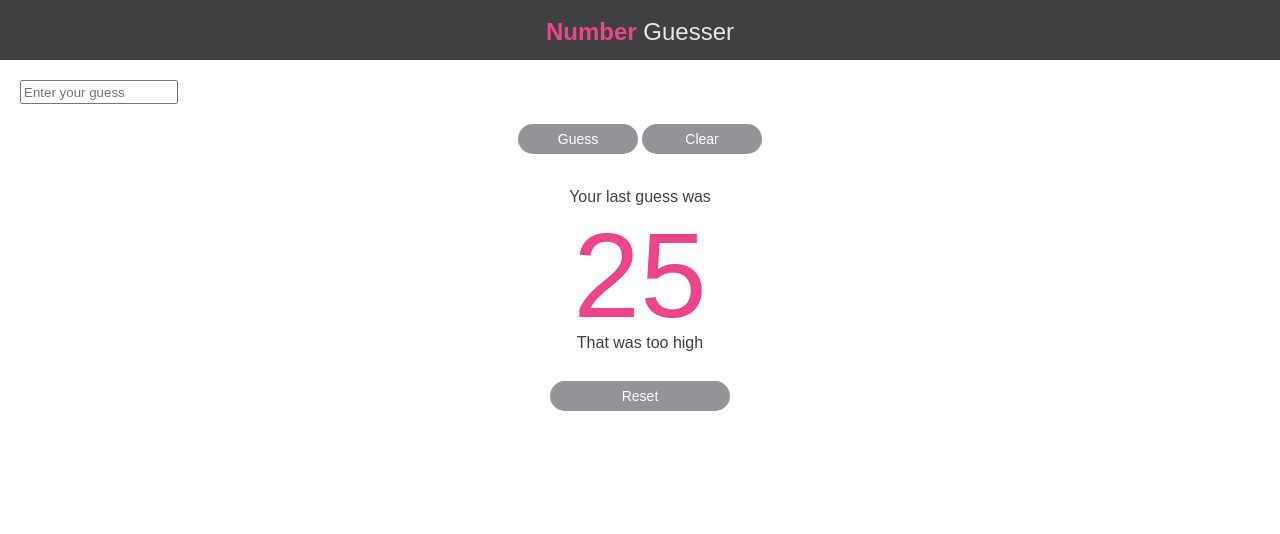
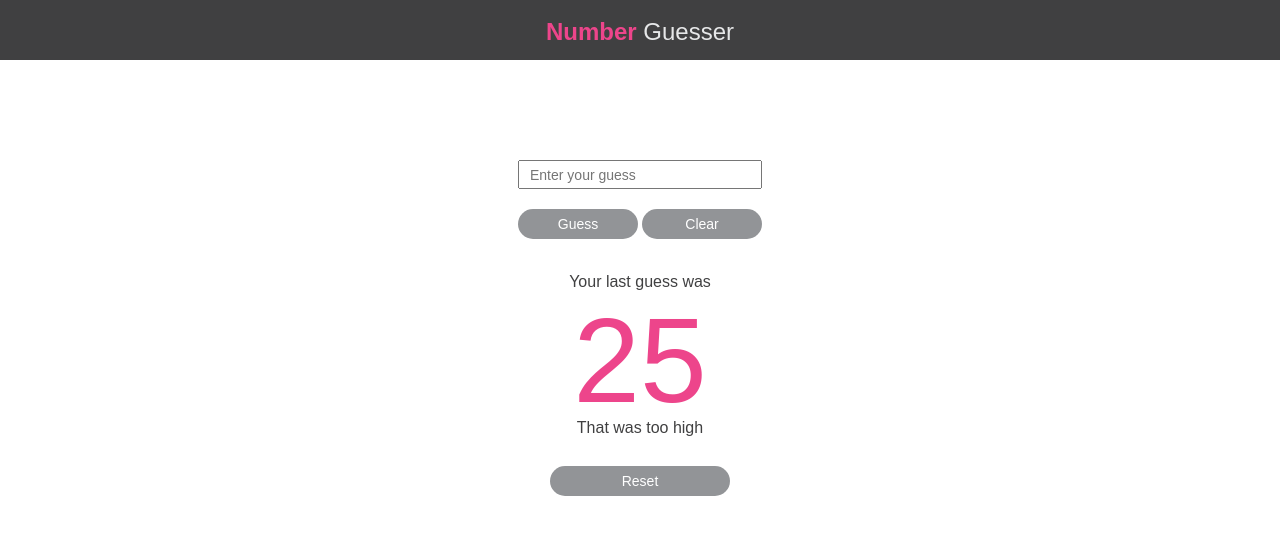
Before and after one commit to osman5019/Turing-NumberGuesser, a plain HTML site: page index.html in a window 1280 px wide. Drawn offline with nearby package versions, Linux system fonts and the light colour scheme.

Commit message:
Create basic template

```diff
--- a/style.css
+++ b/style.css
@@ -14,6 +14,10 @@ header {
 
 }
 
+button:focus {
+	outline: 0;
+}
+
 #title span{
 	font-family: Open-sans, sans-serif;
 	font-weight: 700;
@@ -21,9 +25,16 @@ header {
 }
 
 input[type="text"]{
-	width: 150px;
-	height: 18px;
-	margin: 20px;
+	width: 220px;
+	height: 5px;
+	padding: 10px;
+	margin: 0 auto;
+	margin-top: 100px;
+	margin-bottom: 20px;
+	font-family: Open-sans, sans-serif;
+	font-weight: 300;
+	font-size: 14px;
+	color: #fff;
 	display: block;
 }
 
```
